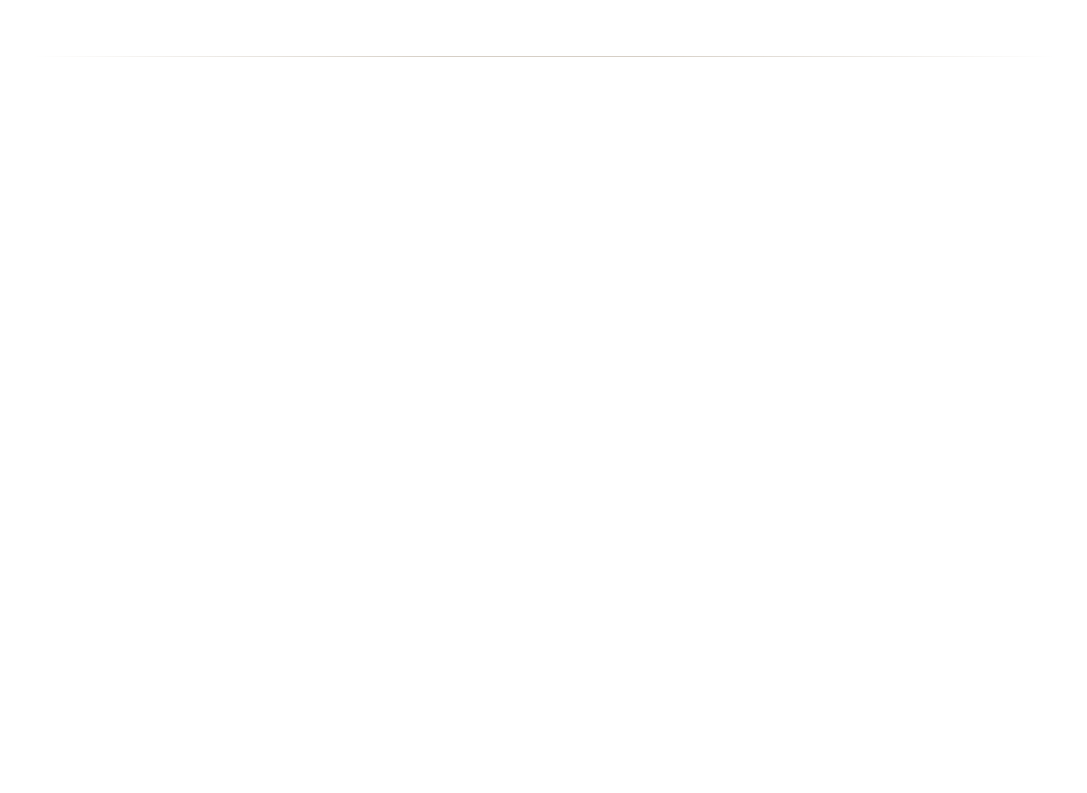
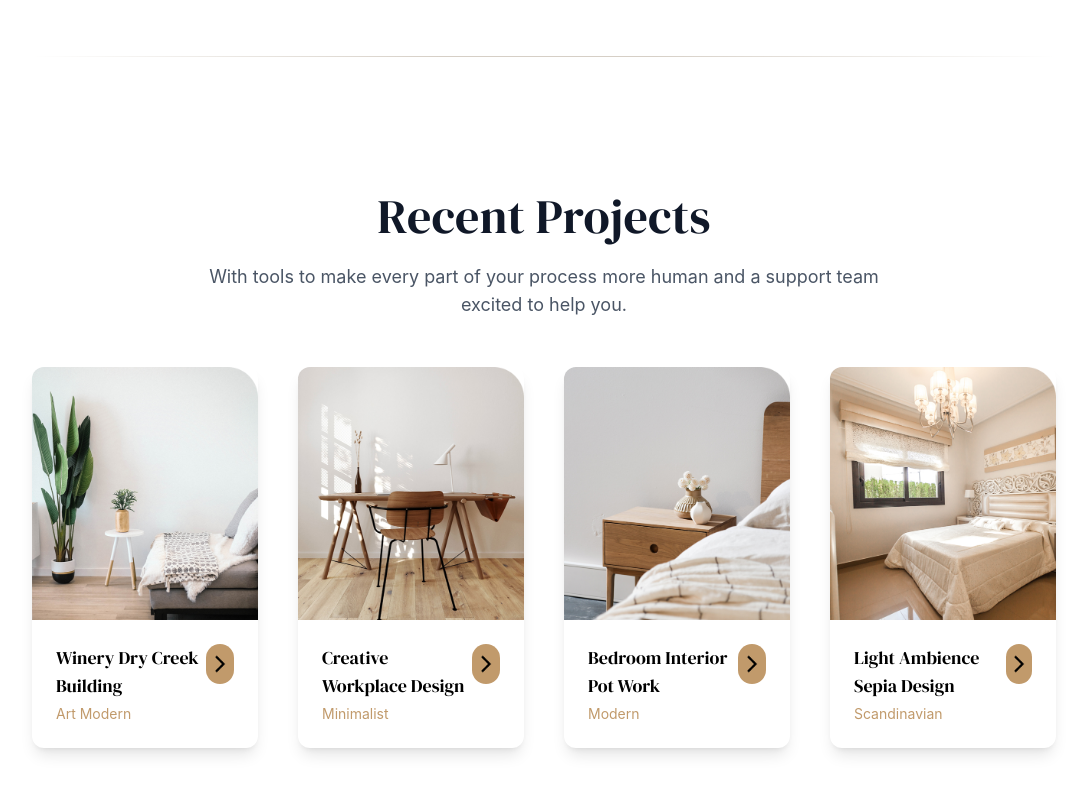
Before and after one commit to ulugbekgofurjonov/Interno, a Next.js app: page / in a window 1280 px wide. Shown: the part 2725-3518 px from the top of the page, without its empty margins (96-1183 px from the left). Before the commit the page ends 2830 px from the top, so only its background shows below. Built offline with nearby package versions, Linux system fonts and the light colour scheme.

Commit message:
The Recent Projects section has been successfully created.

```diff
--- a/src/app/page.js
+++ b/src/app/page.js
@@ -18,6 +18,7 @@ export default function Home() {
         <Challenge/>
         <Testimonials/>
         <Brands/>
+        <Projects/>
       </main>
     </div>
 
```
